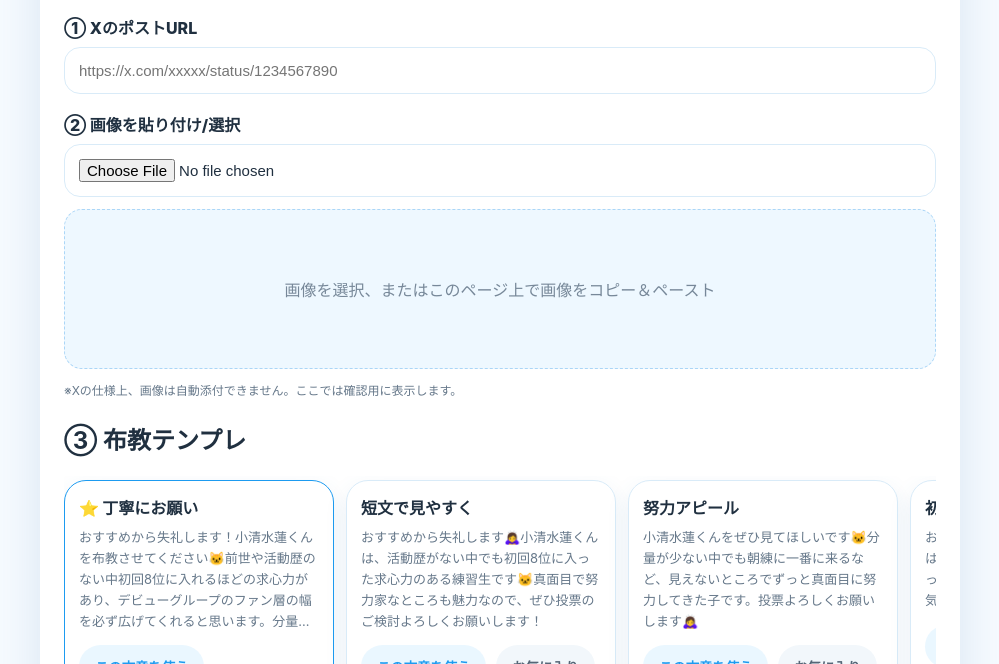
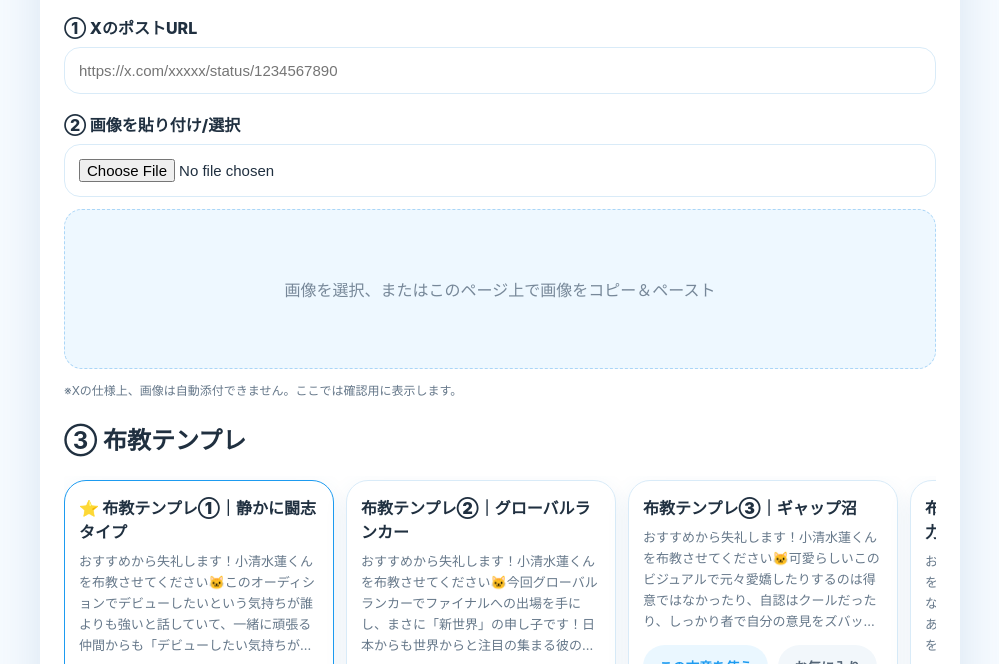
Before and after one commit to riprd1/korenDebut410, a plain HTML site: page index.html in a window 1280 px wide. Shown: the part 136-800 px from the top of the page, without its empty margins (140-1139 px from the left). Drawn offline with Linux system fonts and the light colour scheme.

Commit message:
Update index.html

```diff
--- a/index.html
+++ b/index.html
@@ -156,26 +156,26 @@ button,a{
 const defaultTemplates = [
   {
     id: crypto.randomUUID(),
-    title:"丁寧にお願い",
-    text:`おすすめから失礼します！小清水蓮くんを布教させてください🐱前世や活動歴のない中初回8位に入れるほどの求心力があり、デビューグループのファン層の幅を必ず広げてくれると思います。分量が無い中でも朝練に一番に来るなど、ずっと真面目に頑張っていました。投票のご検討よろしくお願いします🙇‍♀️`,
+    title:"布教テンプレ①｜静かに闘志タイプ",
+    text:`おすすめから失礼します！小清水蓮くんを布教させてください🐱このオーディションでデビューしたいという気持ちが誰よりも強いと話していて、一緒に頑張る仲間からも「デビューしたい気持ちが伝わる」と言われるほど、静かに闘志を燃やしているアツい練習生です。投票のご検討よろしくお願いします🙇‍♀️`,
     favorite:true
   },
   {
     id: crypto.randomUUID(),
-    title:"短文で見やすく",
-    text:`おすすめから失礼します🙇‍♀️小清水蓮くんは、活動歴がない中でも初回8位に入った求心力のある練習生です🐱真面目で努力家なところも魅力なので、ぜひ投票のご検討よろしくお願いします！`,
+    title:"布教テンプレ②｜グローバルランカー",
+    text:`おすすめから失礼します！小清水蓮くんを布教させてください🐱今回グローバルランカーでファイナルへの出場を手にし、まさに「新世界」の申し子です！日本からも世界からと注目の集まる彼のビジュアルは絶対にデビューメンバーに必要だと思っています！投票のご検討よろしくお願いします🙇‍♀️`,
     favorite:false
   },
   {
     id: crypto.randomUUID(),
-    title:"努力アピール",
-    text:`小清水蓮くんをぜひ見てほしいです🐱分量が少ない中でも朝練に一番に来るなど、見えないところでずっと真面目に努力してきた子です。投票よろしくお願いします🙇‍♀️`,
+    title:"布教テンプレ③｜ギャップ沼",
+    text:`おすすめから失礼します！小清水蓮くんを布教させてください🐱可愛らしいこのビジュアルで元々愛嬌したりするのは得意ではなかったり、自認はクールだったり、しっかり者で自分の意見をズバッと言える漢気を持っています。ぜひそのギャップに溺れてほしいです！投票のご検討よろしくお願いします🙇‍♀️`,
     favorite:false
   },
   {
     id: crypto.randomUUID(),
-    title:"初見さん向け",
-    text:`おすすめから失礼します！小清水蓮くんは前世や活動歴がない中で初回8位に入った、惹きつける力のある練習生です🐱気になったらぜひ投票お願いします🙇‍♀️`,
+    title:"布教テンプレ④｜努力家・求心力",
+    text:`おすすめから失礼します！小清水蓮くんを布教させてください🐱前世や活動歴のない中初回8位に入れるほどの求心力があり、デビューグループのファン層の幅を必ず広げてくれると思います。分量が無い中でも朝練に一番に来るなど、ずっと真面目に頑張っていました。投票のご検討よろしくお願いします🙇‍♀️`,
     favorite:false
   }
 ];
```
